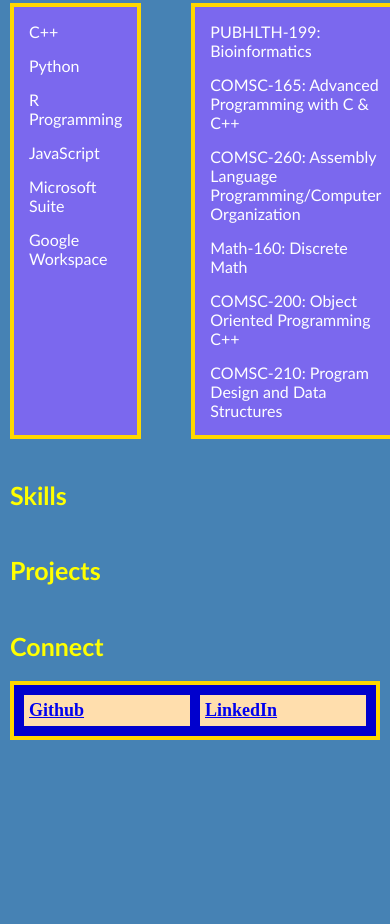
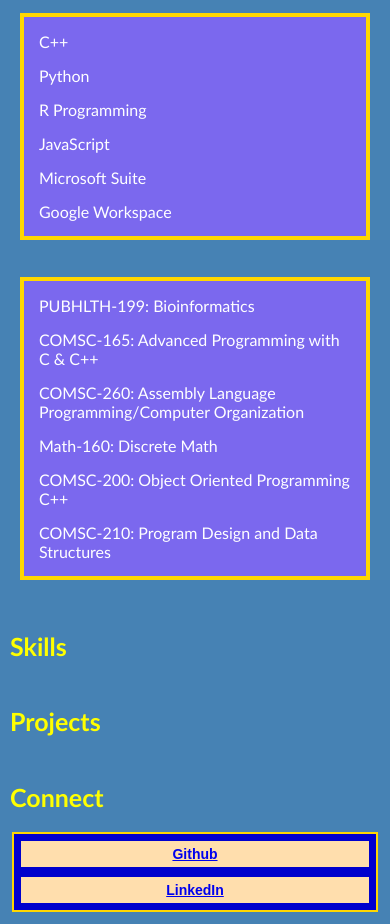
Before and after one commit to dcamacho2002/david-camacho-kepler, a plain HTML site: page index.html in a window 390 px wide. Shown: the part 456-1380 px from the top of the page. Before the commit the page ends 1222 px from the top, so only its background shows below. Drawn offline with Linux system fonts and the light colour scheme.

Commit message:
responsiveness added

```diff
--- a/css/index.css
+++ b/css/index.css
@@ -1,3 +1,5 @@
+/* Desktop style */
+
 body {
     background-color: steelblue;
     color: white;
@@ -69,3 +71,42 @@ nav {
     flex: 1;
     margin: 5px;
 }
+
+/* Tablet style */
+
+@media (max-width: 1200px) {
+    .Experience {
+        gap: 15px;
+        flex-direction: column;
+    }
+
+    .list3 {
+        padding: 1px;
+        border: 2px solid gold;
+        margin: 2px;
+    }
+
+    #Connect ul li {
+        font-size: 16px;
+        text-align: center;
+    }
+}
+
+/* Mobile style */
+
+@media (max-width: 600px) {
+    .Experience {
+        gap: 5px;
+        padding: 10px;
+    }
+
+    .list3 {
+        padding: 2px;
+        flex-direction: column;
+    }
+
+    #Connect ul li {
+        font-size: 14px;
+        font-family: "Arial", serif;
+    }
+}
```
